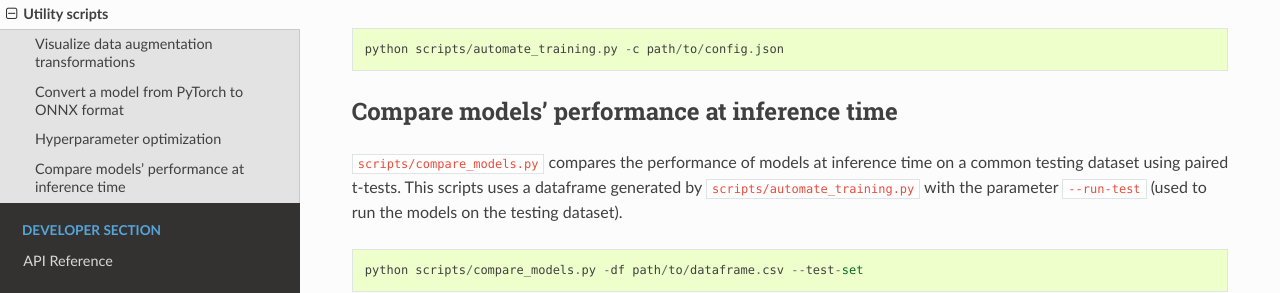
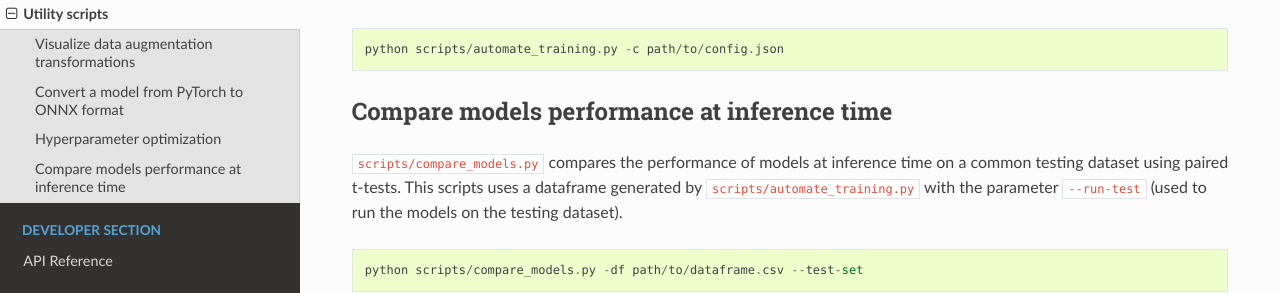
Before and after one commit to ivadomed/ivadomed, a Sphinx documentation site: the page built from docs/source/scripts.rst, in a window 1280 px wide and 900 px high, scrolled down 1337 px. Shown: the part 420-713 px from the top of the window. Built offline with Sphinx 7.4.7 and the Read the Docs theme 2.0.0, drawn with Linux system fonts in a browser that asks for light colours.

```diff
--- a/docs/source/scripts.rst
+++ b/docs/source/scripts.rst
@@ -45,7 +45,7 @@ Hyperparameter optimization of models is tedious and time-consuming. ``scripts/a
 
 .. TODO: add example of DF
 
-Compare models' performance at inference time
+Compare models performance at inference time
 ***********************************************
 ``scripts/compare_models.py`` compares the performance of models at inference time on a common testing dataset using paired t-tests. This scripts uses a dataframe generated by ``scripts/automate_training.py`` with the parameter ``--run-test`` (used to run the models on the testing dataset). ::
 
```
